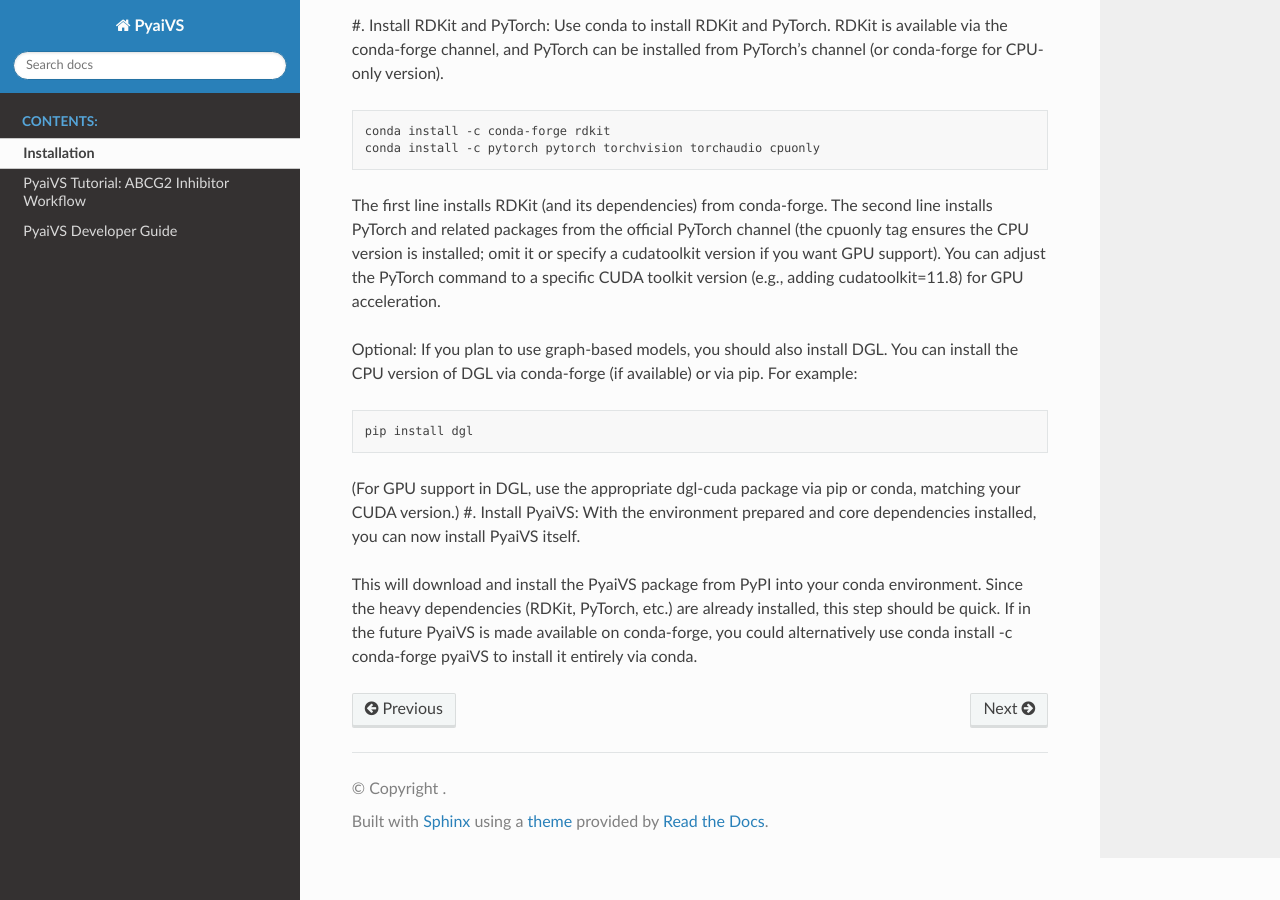
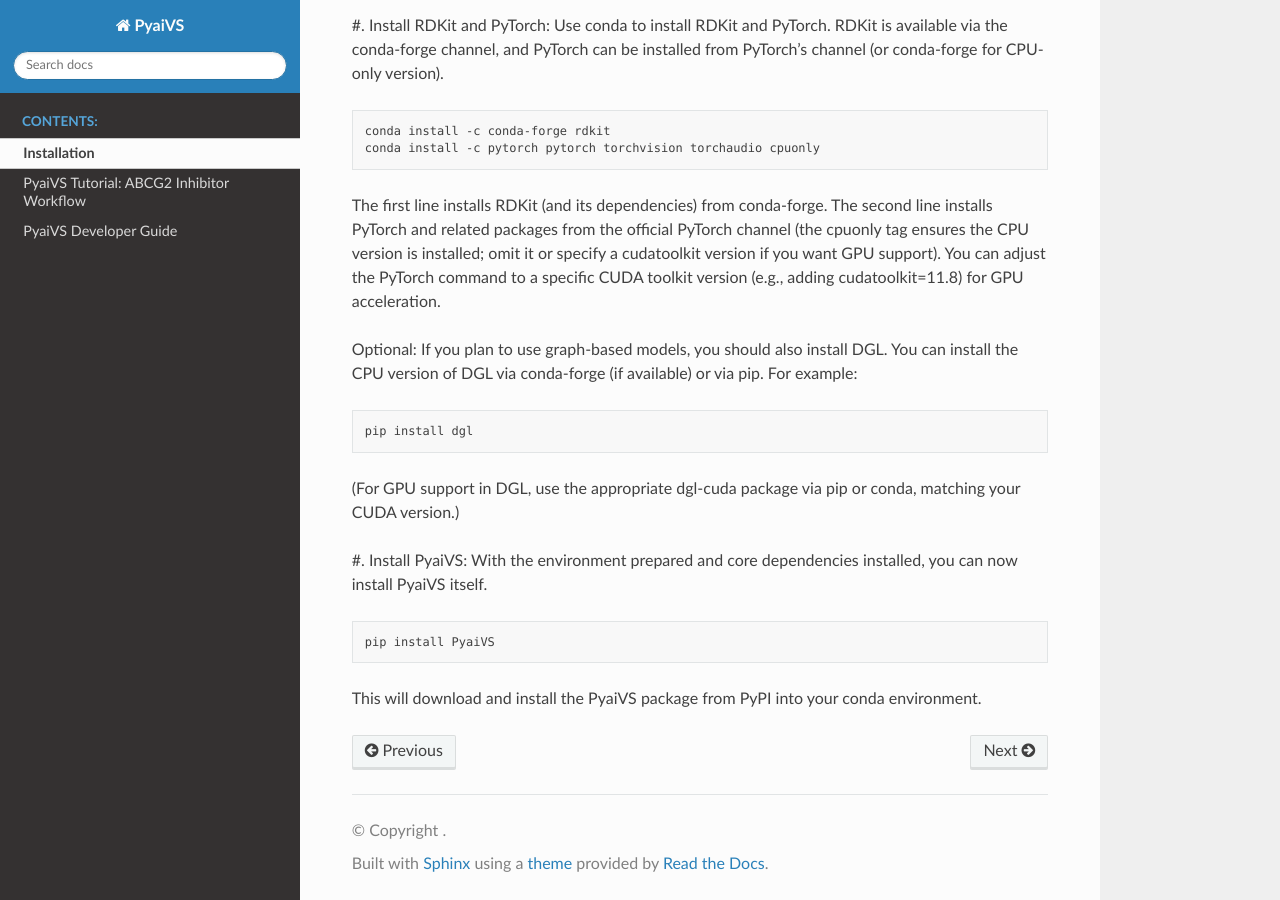
Before and after one commit to danqingmk/OpenVS_PyaiVS, a Sphinx documentation site: the page built from docs/installation.rst, in a window 1280 px wide and 900 px high, scrolled down 848 px. Built offline with Sphinx 7.4.7 and the Read the Docs theme 3.1.0, drawn with Linux system fonts in a browser that asks for light colours.

Commit message:
Update installation.rst

```diff
--- a/docs/installation.rst
+++ b/docs/installation.rst
@@ -40,9 +40,11 @@ Optional: If you plan to use graph-based models, you should also install DGL. Yo
    pip install dgl
 
 (For GPU support in DGL, use the appropriate dgl-cuda package via pip or conda, matching your CUDA version.)
-#. Install PyaiVS: With the environment prepared and core dependencies installed, you can now install PyaiVS itself.
+
+\#. Install PyaiVS: With the environment prepared and core dependencies installed, you can now install PyaiVS itself.
 
 .. code-block:: bash
+
    pip install PyaiVS
 
-This will download and install the PyaiVS package from PyPI into your conda environment. Since the heavy dependencies (RDKit, PyTorch, etc.) are already installed, this step should be quick. If in the future PyaiVS is made available on conda-forge, you could alternatively use conda install -c conda-forge pyaiVS to install it entirely via conda.
+This will download and install the PyaiVS package from PyPI into your conda environment.
```
